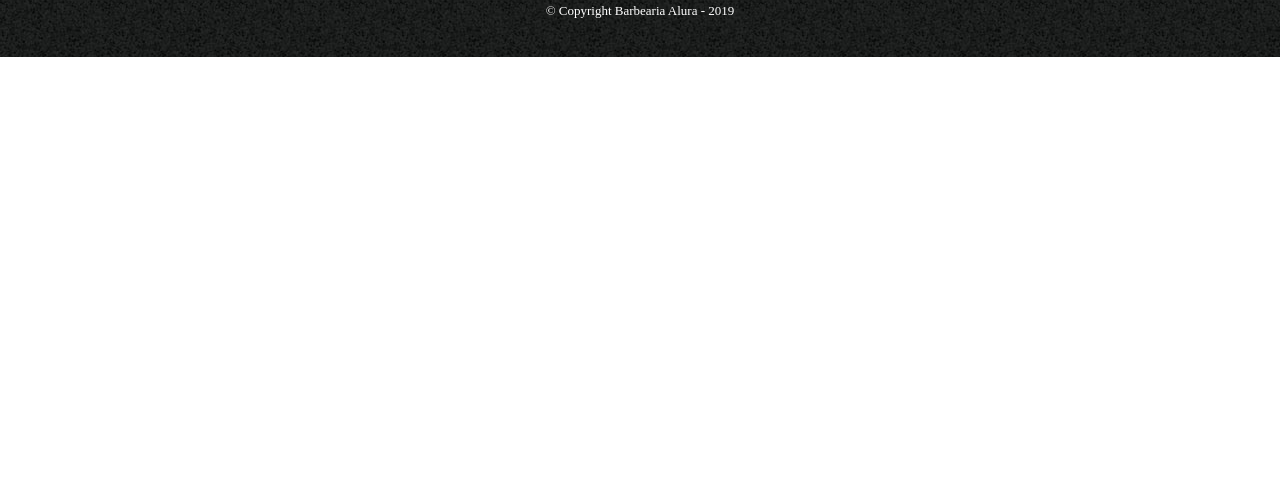
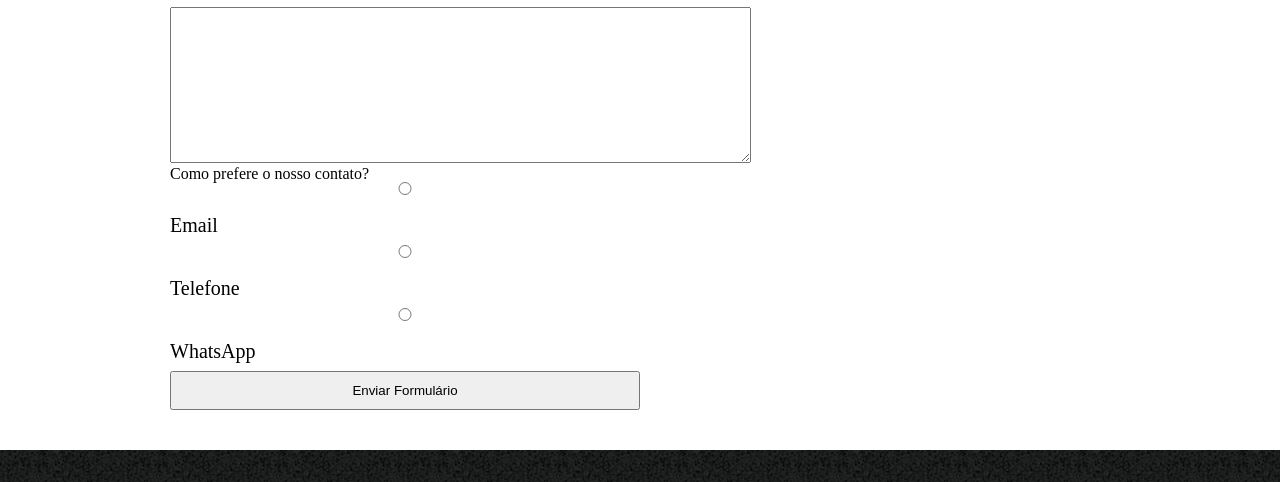
Before and after one commit to luanflores/-2A-Silveira-da-Motta, a plain HTML site: page contato.html in a window 1280 px wide. Shown: the part 623-1105 px from the top of the page. Before the commit the page ends 800 px from the top, so only its background shows below. Drawn offline with Linux system fonts and the light colour scheme.

Commit message:
Add files via upload

```diff
--- a/contato.html
+++ b/contato.html
@@ -33,6 +33,27 @@
                 <label for="telefone">Telefone</label>
                 <input type="text" id="telefone">
 
+                <label for="mensagem">Mensagem</label>
+                <textarea cols="70" rows="10" id="mensagem" class="input-padrao"></textarea>
+
+                <div>
+                    <p>Como prefere o nosso contato?</p>
+                    <label for="radio-email">
+                        <input type="radio" name="contato" value="email" id="radio-email">
+                        Email
+                    </label>
+
+                    <label for="radio-telefone">
+                        <input type="radio" name="contato" value="telefone" id="radio-telefone">
+                        Telefone
+                    </label>
+
+                    <label for="radio-whatsapp">
+                        <input type="radio" name="contato" value="whatsapp" id="radio-whatsapp">
+                        WhatsApp
+                    </label>
+                </div>
+
                 <input type="submit" value="Enviar Formulário">
             </form>
         </main>
--- a/style.css
+++ b/style.css
@@ -89,3 +89,25 @@ footer {
     font-size: 13px;
     margin: 20px 0 0;
 }
+
+main {
+    width: 940px;
+    margin: 0 auto;
+}
+
+form {
+    margin: 40px 0;
+}
+
+form label {
+    display:block;
+    font-size: 20px;
+    margin: 0 0 10px;
+}
+
+form input {
+    display: block;
+    margin: 0 0 20px;
+    padding: 10px 25px;
+    width: 50%;
+}
```
